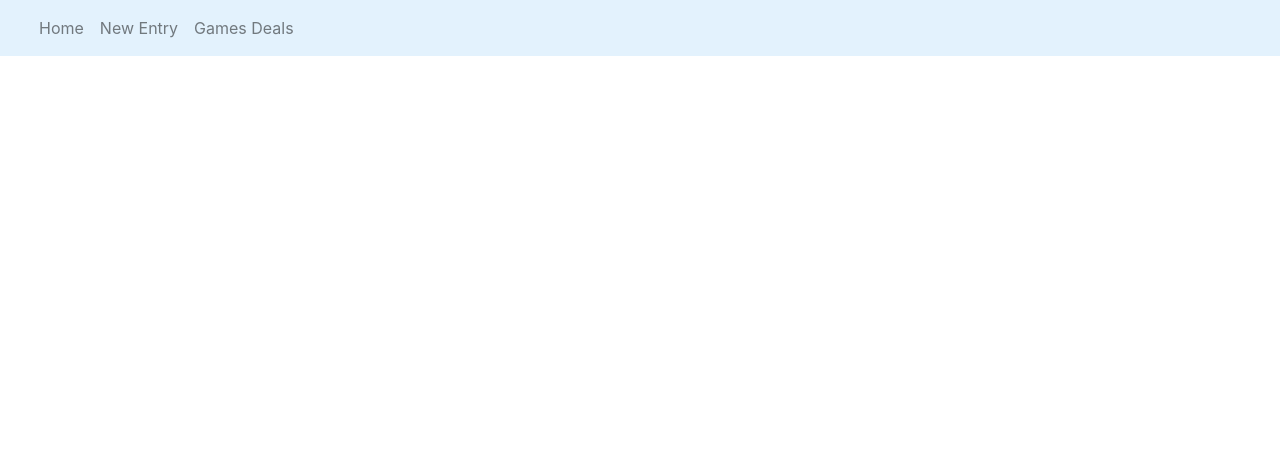
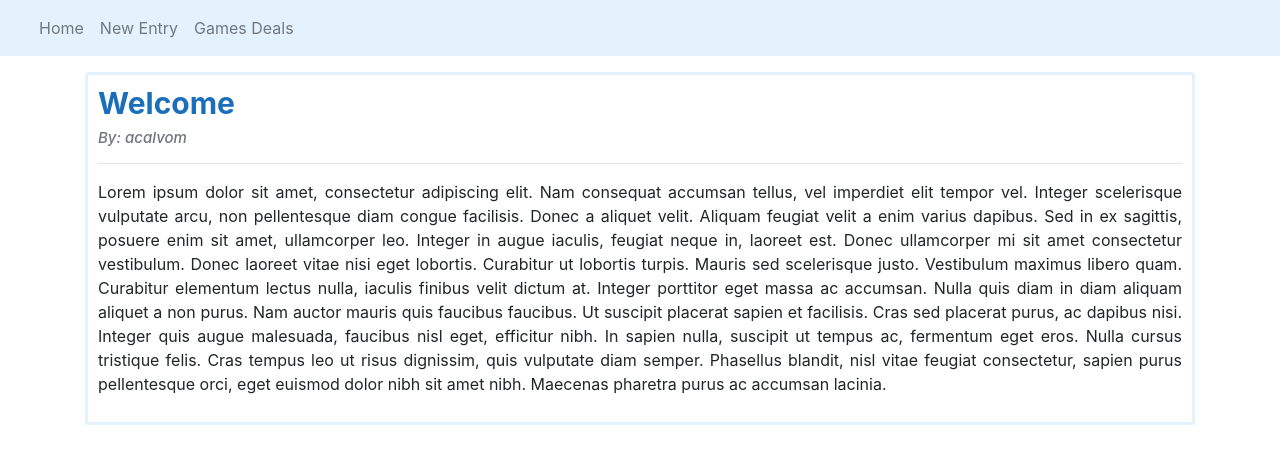
Before and after one commit to acalvom/learning-react-blog, a React (Create React App) app: page /blog/0 in a window 1280 px wide. Shown: the top 464 px of the page. Built offline with nearby package versions, Linux system fonts and the light colour scheme; data requests are answered from the project's data file.

Commit message:
useParams(): Link to an internal path by id. 1. Add route in App 2. Get the id in the component with useParams 3. Link to redirect 4. Fetch data in the component

```diff
--- a/src/App.js
+++ b/src/App.js
@@ -2,10 +2,11 @@ import React from 'react';
 import {BrowserRouter as Router, Route, Switch} from "react-router-dom";
 import Home from "./components/Home";
 import Navbar from "./components/Navbar";
-import './App.css'
 import NewEntryForm from "./components/NewEntryForm";
 import GamesDeals from "./components/GamesDeals";
 import GameDealDetail from "./components/GameDealDetail";
+import EntryDetail from "./components/EntryDetail";
+import './App.css'
 
 function App() {
 
@@ -15,6 +16,7 @@ function App() {
             <div className="container my-3">
                 <Switch>
                     <Route exact path="/"><Home/></Route>
+                    <Route path="/blog/:id"><EntryDetail/></Route>
                     <Route path="/new-entry"><NewEntryForm/></Route>
                     <Route exact path="/games-deals"><GamesDeals/></Route>
                     <Route path="/games-deals/:id"><GameDealDetail/></Route>
--- a/src/components/EntriesList.jsx
+++ b/src/components/EntriesList.jsx
@@ -1,4 +1,5 @@
 import React from 'react';
+import {Link} from "react-router-dom";
 
 const EntriesList = (props) => {
     const blog = props.entries;
@@ -6,14 +7,16 @@ const EntriesList = (props) => {
     const handleDeleteClick = props.delete;
 
     return (
-        <div className="col-sm">
+        <div>
             <h1> {title} </h1>
             <hr/>
             {
                 blog.map((item) =>
                     <div key={item.id} className="card my-2">
                         <div className="card-body">
-                            <h5 className="card-title">{item.title}</h5>
+                            <h5 className="card-title">
+                                <Link to={`blog/${item.id}`}>{item.title}</Link>
+                            </h5>
                             <h6 className="card-subtitle mb-2 text-muted">{item.author}</h6>
                             <button type="button" className="btn btn-outline-danger btn-sm"
                                     onClick={() => handleDeleteClick(item.id)}>Delete
--- /dev/null
+++ b/src/components/EntryDetail.jsx
@@ -0,0 +1,23 @@
+import React from 'react';
+import {useParams} from 'react-router-dom';
+import useFetch from "../hooks/useFetch";
+
+const EntryDetail = () => {
+    const {id} = useParams();
+    const {data: entry, fetchError, isPending} = useFetch('http://localhost:8000/blog/' + id);
+
+    return (
+        <div className="entry-details">
+            {isPending && <div><h2>Loading entry...</h2></div>}
+            {fetchError && <div><h3>{fetchError}</h3></div>}
+            {entry && <div>
+                <h2>{entry.title}</h2>
+                <h4>By: {entry.author}</h4>
+                <hr/>
+                <p>{entry.content}</p>
+            </div>}
+        </div>
+    );
+};
+
+export default EntryDetail;
--- a/src/components/Home.css
+++ b/src/components/Home.css
@@ -2,3 +2,27 @@
     width: 15em;
     background-color: azure;
 }
+
+.entry-details h4 {
+    font-size: 15px;
+    color: #6c757d;
+    font-style: italic;
+}
+
+.entry-details h2 {
+    font-size: 30px;
+    color: #1b6fba;
+    font-weight: bold;
+}
+
+.entry-details p {
+    text-align: justify;
+    text-justify: inter-word;
+}
+
+.entry-details {
+    padding: 10px;
+    border-style: solid;
+    border-color: #E3F2FD;
+    border-radius: 3px;
+}
```
